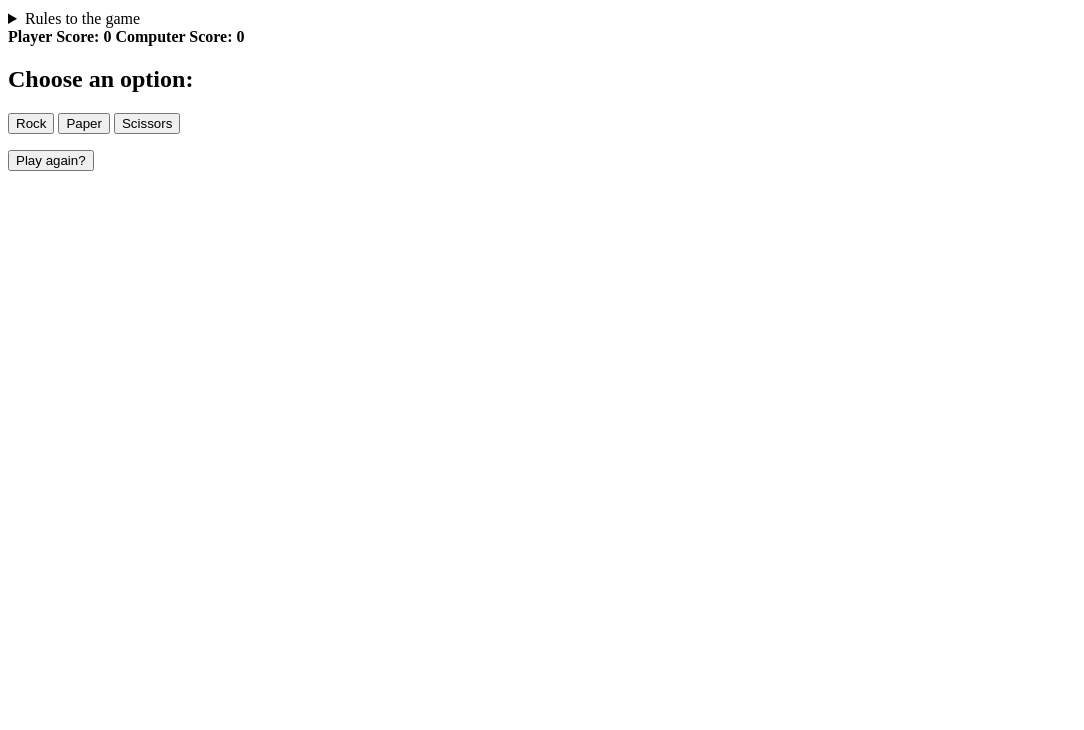
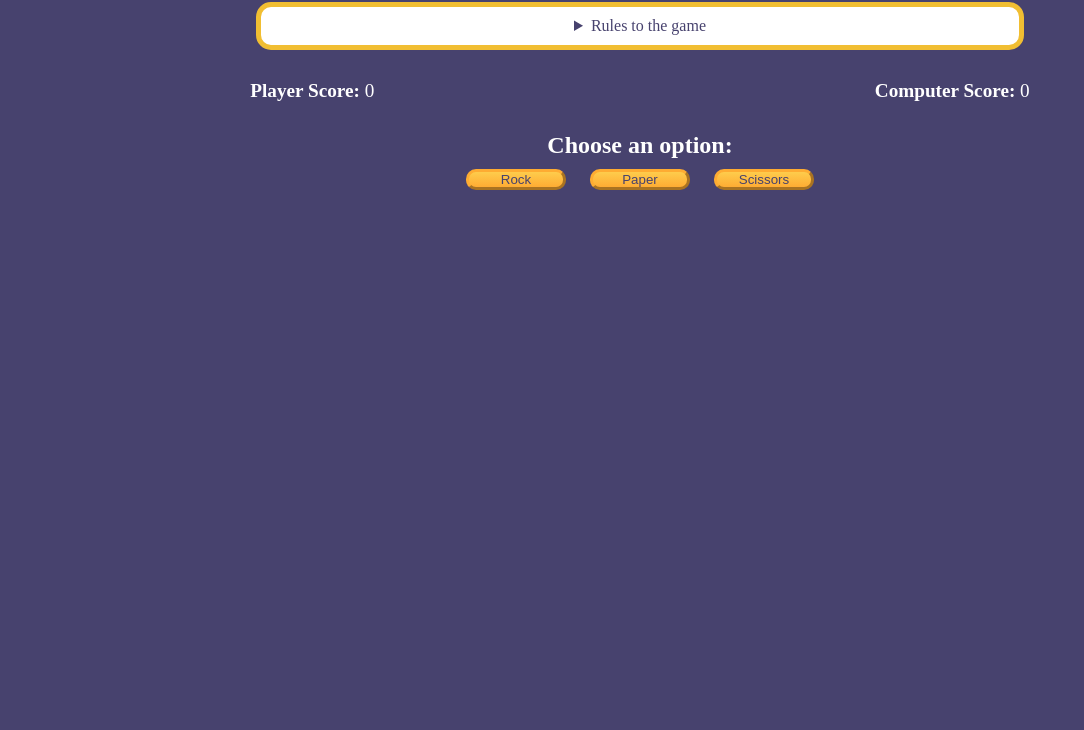
Before and after one commit to 0lgaP1/rock-paper-scissors, a plain HTML site: page index.html in a window 1280 px wide. Shown: the part 70-800 px from the top of the page, without its empty margins (0-1084 px from the left). Drawn offline with Linux system fonts and the light colour scheme.

Commit message:
Css fixes

```diff
--- a/index.html
+++ b/index.html
@@ -4,7 +4,7 @@
     <meta charset="UTF-8" />
     <meta name="viewport" content="width=device-width, initial-scale=1.0" />
     <title>Rock, Paper, Scissors game</title>
-    <link rel="stylesheet" href="./styles.css" />
+    <link rel="stylesheet" href="./style.css" />
   </head>
   <body>
     <h1>Let's play Rock, Paper, Scissors!</h1>
--- a/style.css
+++ b/style.css
@@ -7,7 +7,7 @@
 }
 
 :root {
-  --very-dark-blue: #0a0a23;
+  --very-dark-blue: #47426e;
   --white: #ffffff;
   --yellow: #f1be32;
   --golden-yellow: #feac32;
@@ -27,6 +27,7 @@ h1 {
   cursor: pointer;
   width: 100px;
   margin: 10px;
+  border-radius: 10px;
   color: var(--very-dark-blue);
   background-color: var(--golden-yellow);
   background-image: linear-gradient(#fecc4c, #ffac33);
```
